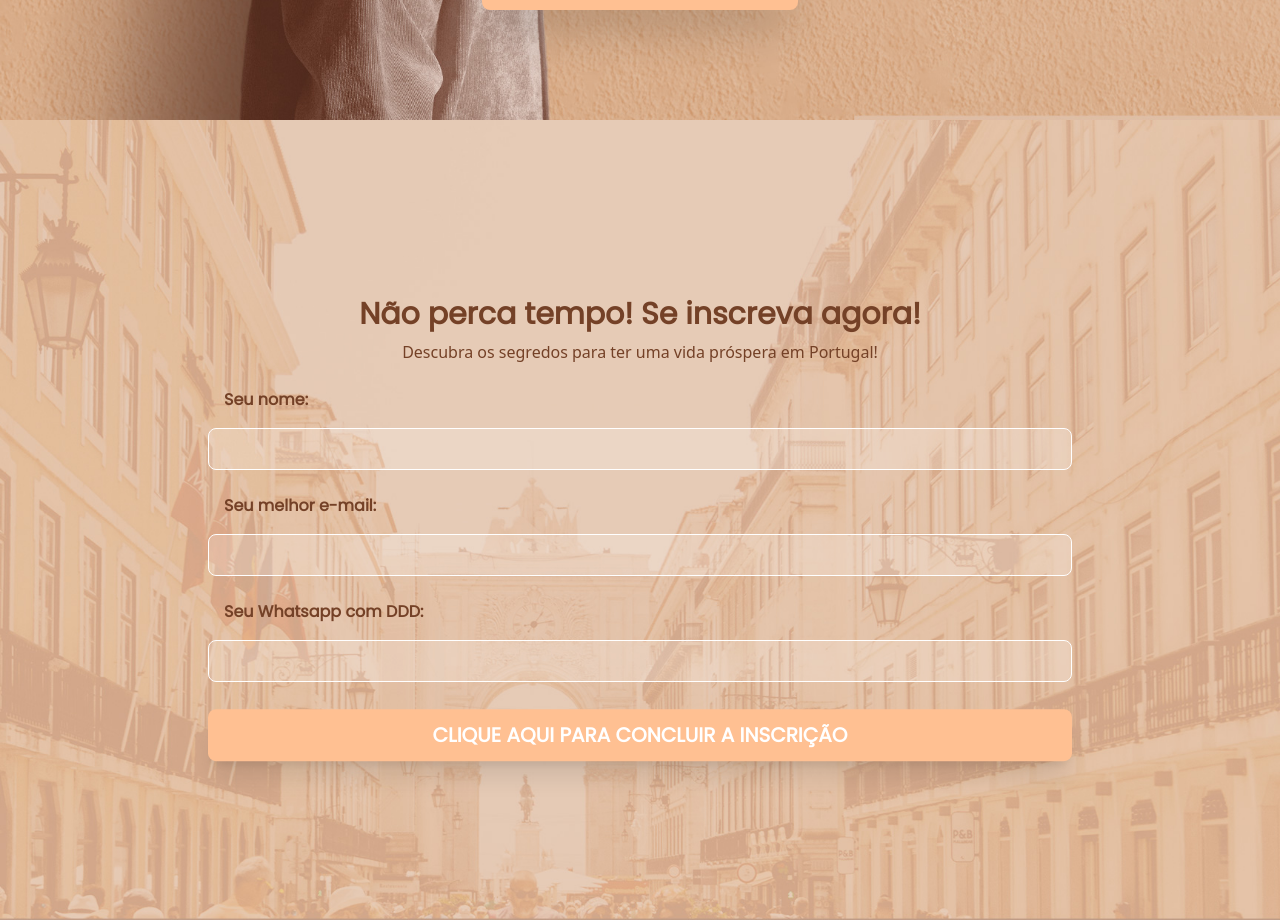
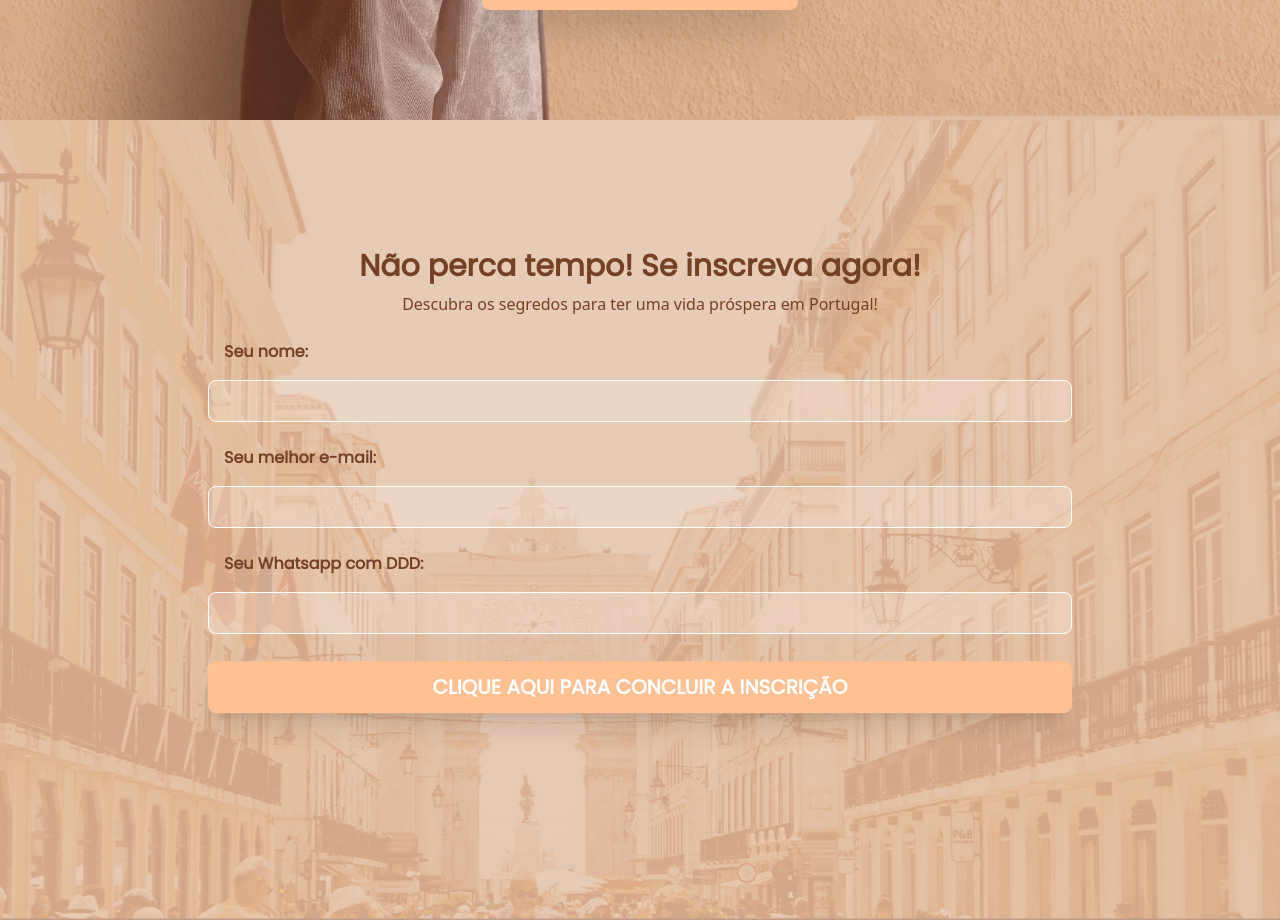
Before and after one commit to bertoldoklinger/pagina-de-captura-pamela-maranhao, a React (Vite) app: page / in a window 1280 px wide. Shown: the part 2280-3200 px from the top of the page. Built offline with nearby package versions, Linux system fonts and the light colour scheme.

Commit message:
fix: changed axios integration to google sheets form submit

```diff
--- a/src/components/Contact.jsx
+++ b/src/components/Contact.jsx
@@ -34,7 +34,7 @@ export default function Contact() {
 
   return (
     <section id="contact"   className="bg-contact-mobile  md:bg-contact-desktop bg-cover bg-center text-about-text w-full h-screen">
-      <div className="container mx-auto max-w-4xl p-4 pt-44">
+      <div className="container mx-auto max-w-4xl p-4 pt-32 opera:pt-44 fullhd:pt-44">
         <div className="mb-6">
           <h2 className="z-50 mb-2 font-poppins text-3xl font-semibold text-center">
           Não perca tempo! Se inscreva agora!
```
